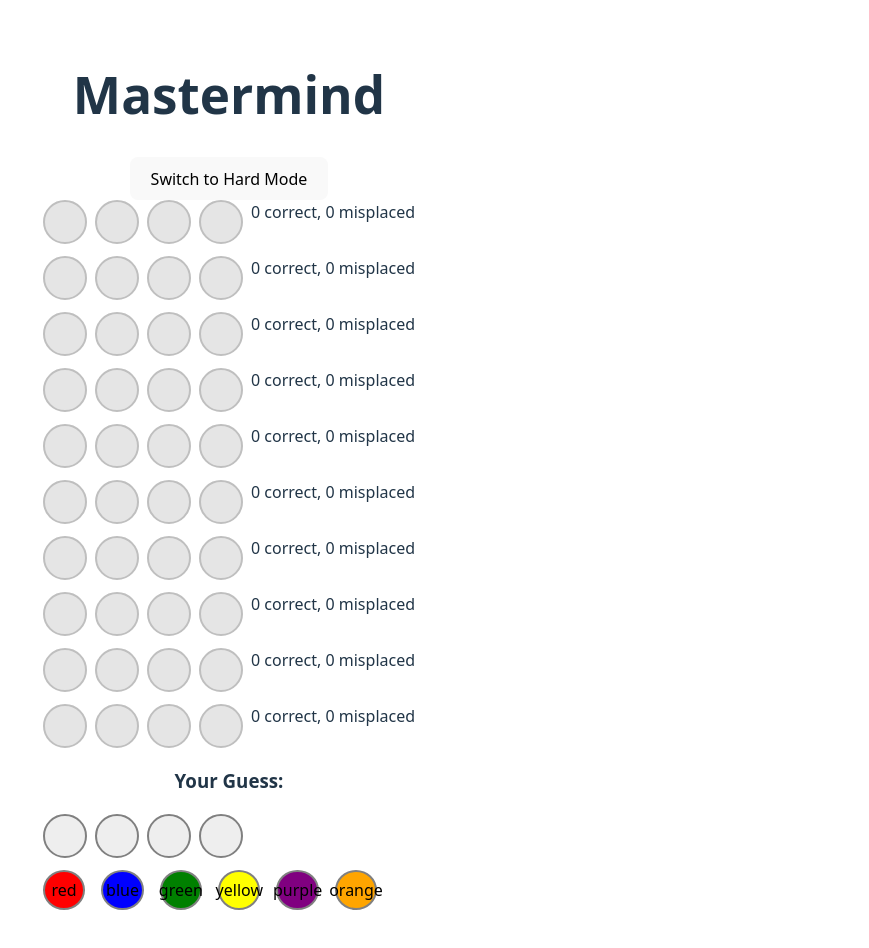
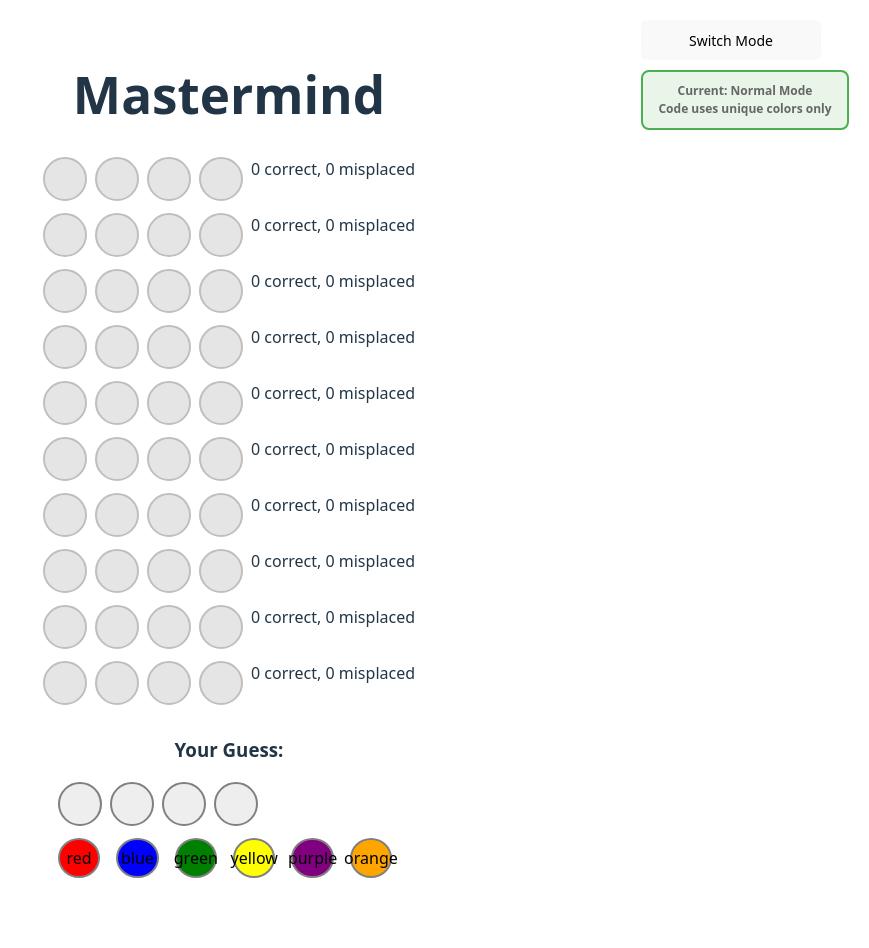
Before and after one commit to tymicruz/mastermind-react-app, a React (Vite) app: page / in a window 1280 px wide. Shown: the top 948 px of the page, without its empty margins (411-1280 px from the left). Built offline with nearby package versions, Linux system fonts and the light colour scheme.

Commit message:
Clean up UI. Move restart button closer to the guess area where user clicks.

```diff
--- a/src/App.css
+++ b/src/App.css
@@ -58,3 +58,90 @@
   justify-content: center;
   background: #eee;
 }
+
+.game-controls {
+  position: fixed;
+  top: 20px;
+  right: 20px;
+  display: flex;
+  flex-direction: column;
+  gap: 10px;
+  z-index: 100;
+}
+
+.input-section {
+  display: flex;
+  flex-direction: column;
+  align-items: center;
+}
+
+.reset-button-container {
+  height: 60px; /* Reserve space for button + margin */
+  margin-top: 20px;
+  display: flex;
+  justify-content: center;
+}
+
+.reset-button {
+  width: 180px;
+  height: 40px;
+  padding: 8px 12px;
+  border-radius: 6px;
+  font-size: 14px;
+  cursor: pointer;
+}
+
+
+.game-controls button {
+  width: 180px;
+  height: 40px;
+  padding: 8px 12px;
+  border-radius: 6px;
+  font-size: 14px;
+  cursor: pointer;
+  white-space: nowrap;
+  overflow: hidden;
+}
+
+.mode-indicator {
+  width: 180px;  /* Wider */
+  height: 40px;
+  padding: 8px 12px;
+  border-radius: 6px;
+  font-weight: bold;
+  font-size: 14px;
+  text-align: center;
+  margin-bottom: 8px;
+  display: flex;
+  align-items: center;
+  justify-content: center;
+  white-space: nowrap;
+  overflow: hidden;
+}
+
+.mode-indicator.normal {
+  background: #e8f5e8;
+  color: #2d5a2d;
+  border: 2px solid #4caf50;
+}
+
+.mode-indicator.hard {
+  background: #ffe8e8;
+  color: #5a2d2d;
+  border: 2px solid #f44336;
+}
+
+.mode-info {
+  background: #f5f5f5;
+  border: 1px solid #ddd;
+  border-radius: 8px;
+  padding: 8px 12px;
+  margin-bottom: 10px;
+  text-align: center;
+}
+
+.mode-info p {
+  margin: 0;
+  font-size: 12px;
+  color: #666;
+}
--- a/src/App.tsx
+++ b/src/App.tsx
@@ -92,24 +92,41 @@
 
   return (
     <div className="App">
+      <div className="game-controls">
+        {!isGameStarted && (
+          <button onClick={() => setHardMode((h) => !h)}>Switch Mode</button>
+        )}
+        <div
+          className={`mode-indicator ${hardMode ? "hard" : "normal"} mode-info`}
+        >
+          <p>
+            <strong>Current: {hardMode ? "Hard" : "Normal"} Mode</strong>
+            <br />
+            {hardMode
+              ? "Code can use repeated colors"
+              : "Code uses unique colors only"}
+          </p>
+        </div>
+      </div>
       <h1>Mastermind</h1>
-      {isGameOver && (
-        <button onClick={resetGame}>
-          {isGameWon ? "You Won! Play Again" : "Game Over! Try Again"}
-        </button>
-      )}
-      {!isGameStarted && (
-        <button onClick={() => setHardMode((h) => !h)}>
-          {hardMode ? "Switch to Normal Mode" : "Switch to Hard Mode"}
-        </button>
-      )}
+
       <GameBoard guesses={guesses} feedbacks={feedbacks} />
+      <div className="input-section">
         <GuessInput
           guess={currentGuess}
           setGuess={setCurrentGuess}
           hardMode={hardMode}
           disabled={isGameOver}
         />
+
+        <div className="reset-button-container">
+          {isGameOver && (
+            <button onClick={resetGame} className="reset-button">
+              {isGameWon ? "You Won! Play Again" : "Game Over! Try Again"}
+            </button>
+          )}
+        </div>
+      </div>
       <ColorPicker />
     </div>
   );
```
Lines whose indentation alone changed are shown as unchanged.
